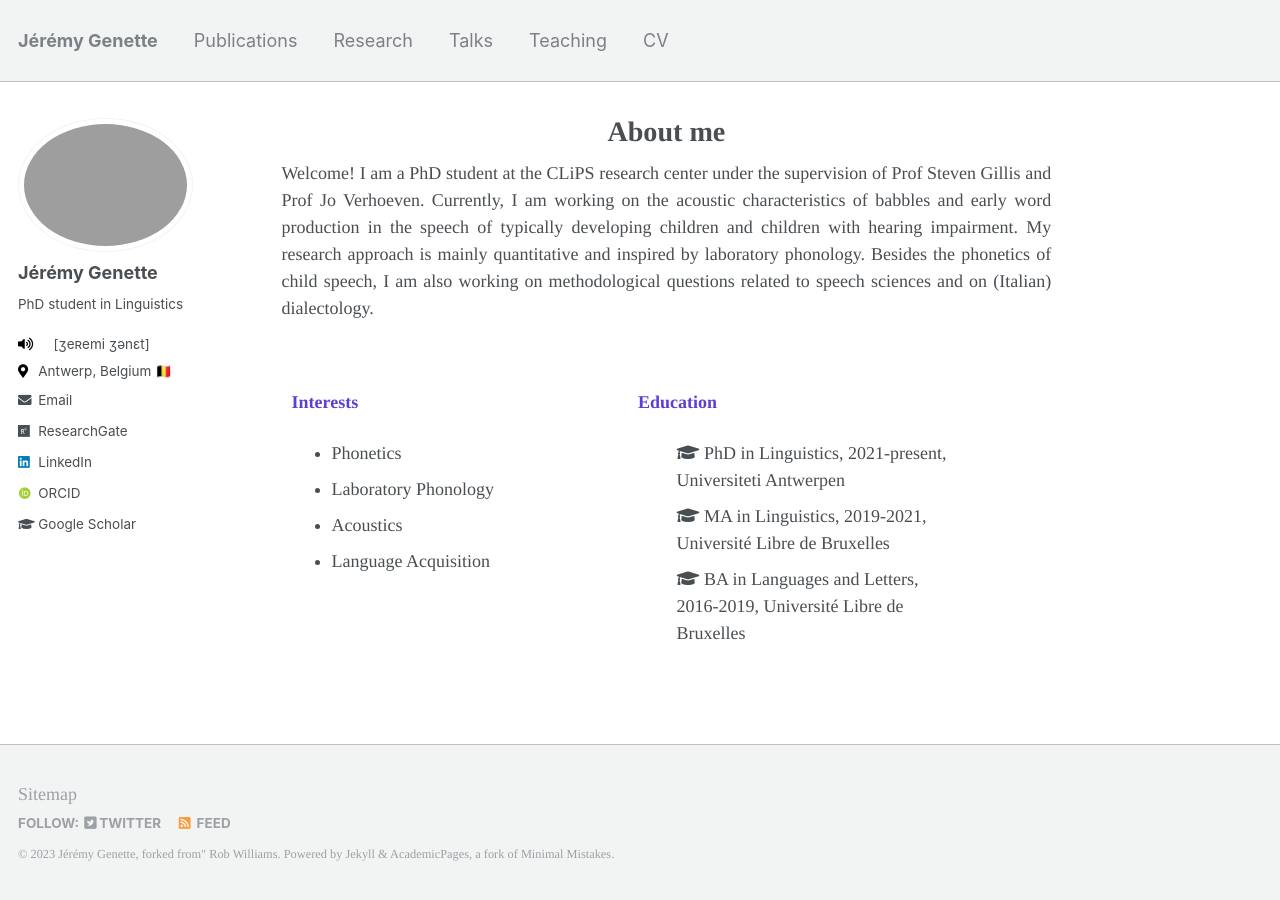
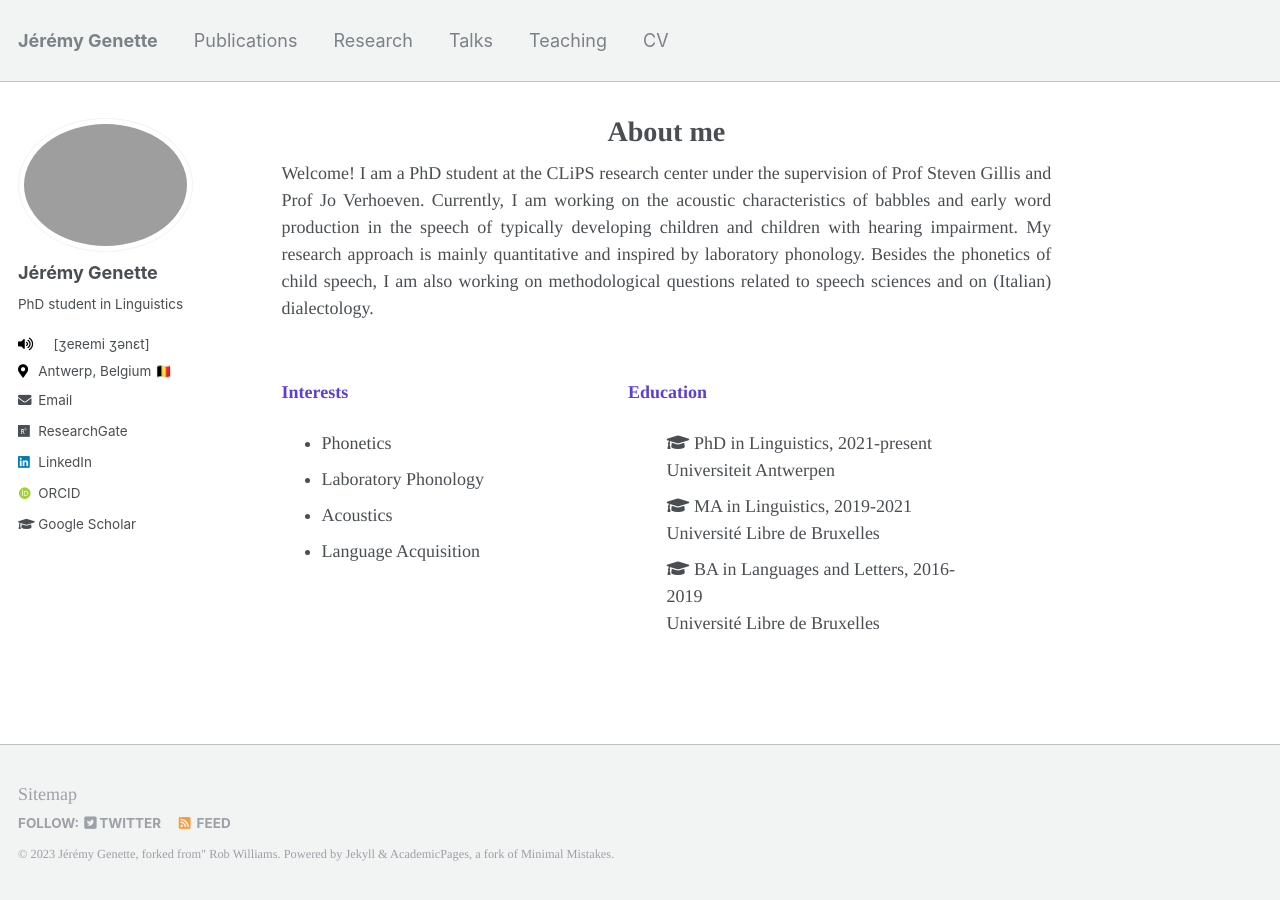
Before and after one commit to jgenette/jgenette.github.io, a Jekyll site: the page built from _pages/about.md, in a window 1280 px wide. Built offline with Jekyll 4.4.1, drawn with Linux system fonts in a browser that asks for light colours; some web fonts are replaced.

Commit message:
Update about.md

```diff
--- a/_pages/about.md
+++ b/_pages/about.md
@@ -12,7 +12,7 @@ Welcome! I am a PhD student at the CLiPS research center under the supervision o
 <style>
 .column {
     float: left;
-    padding: 10px;
+    padding: 0 px;
     width: 45%;
 }
 
@@ -41,15 +41,15 @@ Welcome! I am a PhD student at the CLiPS research center under the supervision o
 <ul class="ul-edu fa-ul">
 
 <li>
-<i class="fas fa-fw fa-graduation-cap"></i> PhD in Linguistics, 2021-present, Universiteti Antwerpen
+<i class="fas fa-fw fa-graduation-cap"></i> PhD in Linguistics, 2021-present <br> Universiteit Antwerpen
 </li>
 
 <li>
-<i class="fas fa-fw fa-graduation-cap"></i> MA in Linguistics, 2019-2021, Université Libre de Bruxelles
+<i class="fas fa-fw fa-graduation-cap"></i> MA in Linguistics, 2019-2021 <br> Université Libre de Bruxelles
 </li>
 
 <li>
-<i class="fas fa-fw fa-graduation-cap"></i> BA in Languages and Letters, 2016-2019, Université Libre de Bruxelles
+<i class="fas fa-fw fa-graduation-cap"></i> BA in Languages and Letters, 2016-2019 <br> Université Libre de Bruxelles
 </li>
 
 </ul>
```
